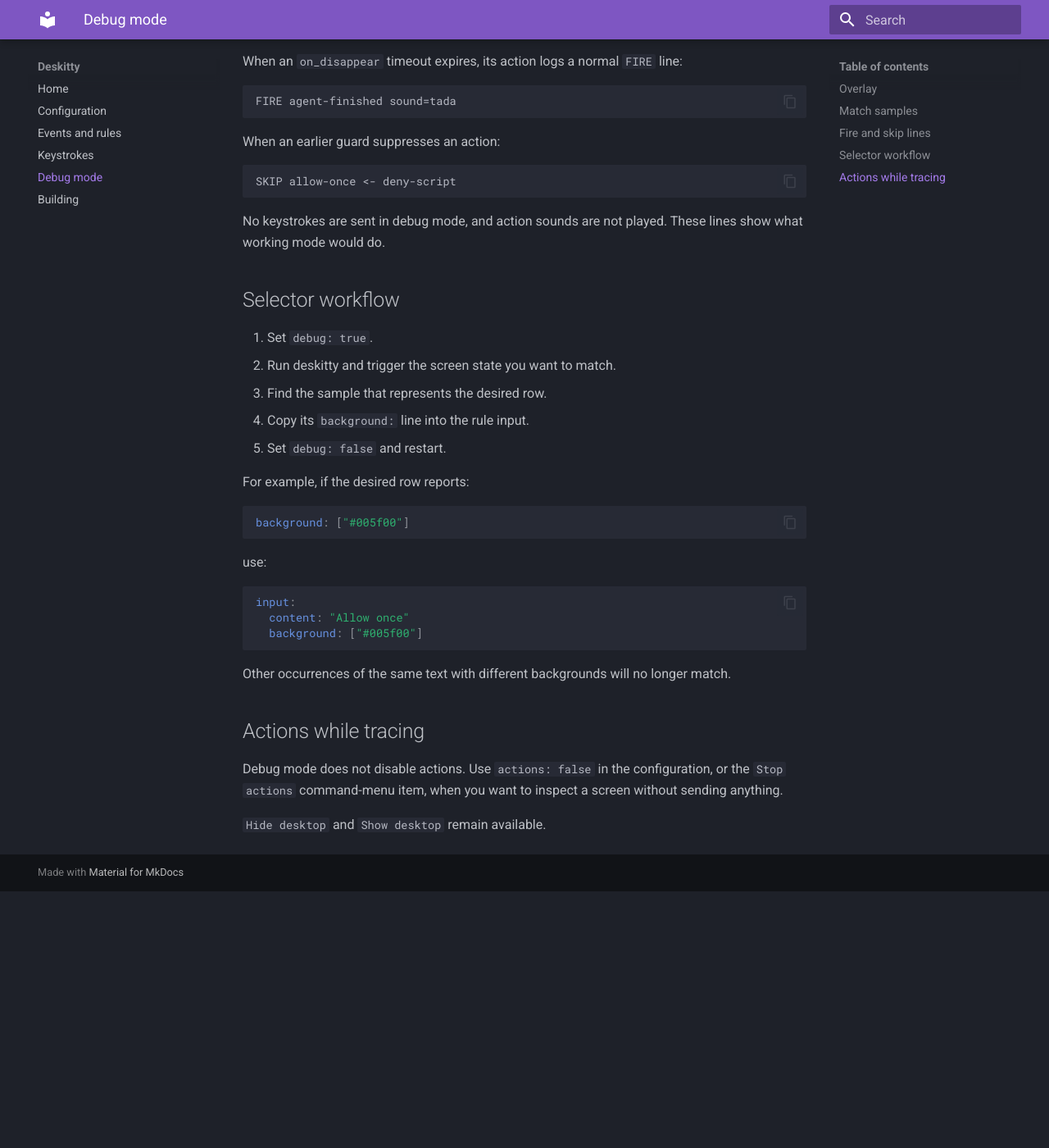
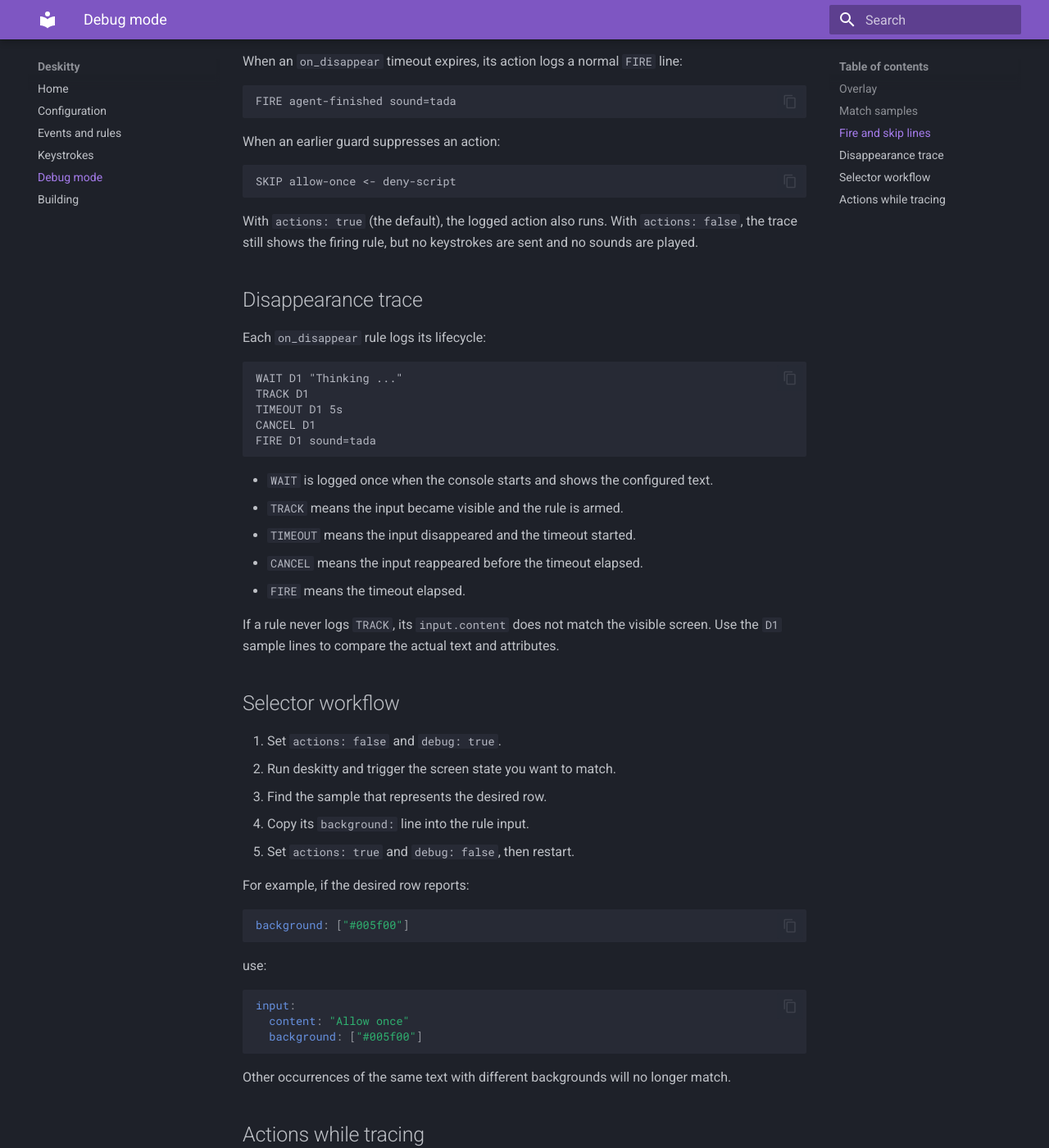
Before and after one commit to isbm/deskitty, an MkDocs documentation site: the page built from docs/debugging.md, in a window 1280 px wide and 1400 px high, scrolled down 2315 px. Shown: the whole window at 82% size. Built offline with MkDocs 1.6.1 and Material for MkDocs 9.7.7, drawn with Linux system fonts in a browser that asks for light colours; before the commit the page ends 3402 px from its top, so only the background shows below that; some of the changed text lies outside the part shown.

Commit message:
Document disappearance lifecycle tracing

````diff
--- a/docs/debugging.md
+++ b/docs/debugging.md
@@ -23,7 +23,7 @@
 drawn in the top-right corner:
 
 - width: 50 columns
-- height: 5 rows total
+- height: 10 rows total
 - 1 row from the top
 - 4 columns from the right
 
@@ -111,16 +111,38 @@
 SKIP allow-once <- deny-script
 ```
 
-No keystrokes are sent in debug mode, and action sounds are not played. These
-lines show what working mode would do.
+With `actions: true` (the default), the logged action also runs. With
+`actions: false`, the trace still shows the firing rule, but no keystrokes are
+sent and no sounds are played.
+
+## Disappearance trace
+
+Each `on_disappear` rule logs its lifecycle:
+
+```text
+WAIT D1 "Thinking ..."
+TRACK D1
+TIMEOUT D1 5s
+CANCEL D1
+FIRE D1 sound=tada
+```
+
+- `WAIT` is logged once when the console starts and shows the configured text.
+- `TRACK` means the input became visible and the rule is armed.
+- `TIMEOUT` means the input disappeared and the timeout started.
+- `CANCEL` means the input reappeared before the timeout elapsed.
+- `FIRE` means the timeout elapsed.
+
+If a rule never logs `TRACK`, its `input.content` does not match the visible
+screen. Use the `D1` sample lines to compare the actual text and attributes.
 
 ## Selector workflow
 
-1. Set `debug: true`.
+1. Set `actions: false` and `debug: true`.
 2. Run deskitty and trigger the screen state you want to match.
 3. Find the sample that represents the desired row.
 4. Copy its `background:` line into the rule input.
-5. Set `debug: false` and restart.
+5. Set `actions: true` and `debug: false`, then restart.
 
 For example, if the desired row reports:
 
````
Also changed, not shown: docs/events.md (+4 -2 lines).
